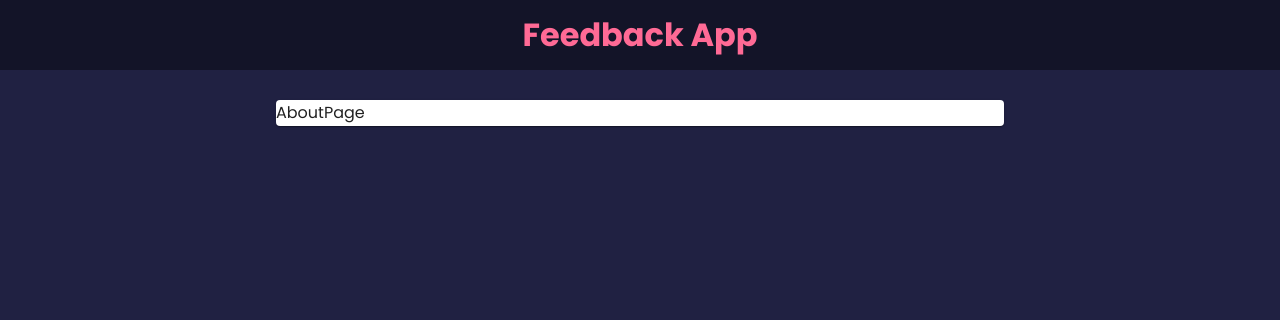
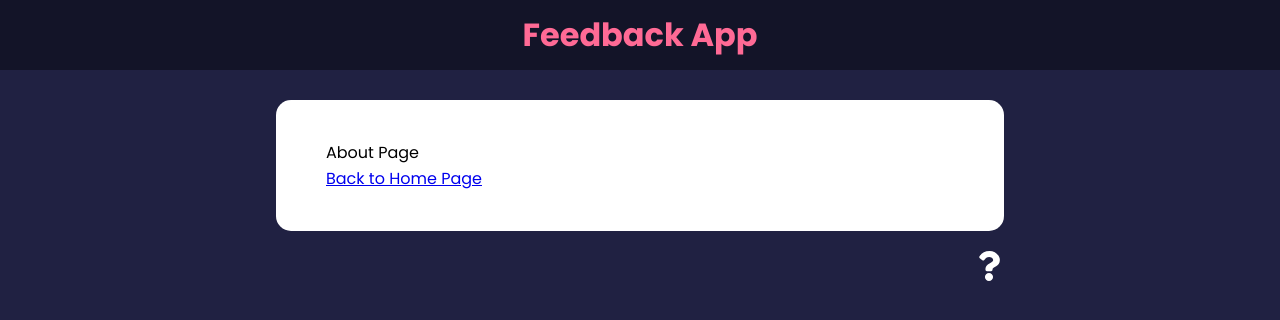
Before and after one commit to Shatakshi-Shukla-Github/Feedback-App, a React (Create React App) app: page /about in a window 1280 px wide. Shown: the top 320 px of the page. Built offline with nearby package versions, Linux system fonts and the light colour scheme.

Commit message:
Added Links

```diff
--- a/src/App.js
+++ b/src/App.js
@@ -8,6 +8,7 @@
 import {useState} from "react";
 import {v4 as uuidv4} from "uuid";
 import {BrowserRouter as Router,Route,Routes} from "react-router-dom";
+import AboutIconLink from './components/AboutIconLink';
 function App() {
   const [feedback,setFeedback]=useState(FeedbackData);
   const deleteFeedback=(id)=>{
@@ -34,6 +35,7 @@
       </Route>
       <Route path="/about" element={<AboutPage/>}/>
     </Routes>
+    <AboutIconLink/>
     </div>
     </Router>
   );
--- /dev/null
+++ b/src/components/AboutIconLink.jsx
@@ -0,0 +1,13 @@
+import { FaQuestion } from "react-icons/fa";
+import { Link } from "react-router-dom";
+function AboutIconLink() {
+  return (
+    <div className="about-link">
+      <Link to={{ pathname: "/about" }}>
+        <FaQuestion size={30} />
+      </Link>
+    </div>
+  );
+}
+
+export default AboutIconLink;
--- a/src/pages/AboutPage.jsx
+++ b/src/pages/AboutPage.jsx
@@ -1,6 +1,14 @@
-import Card from "@mui/material/Card";
+import Card from "../components/shared/Card";
+import { Link } from "react-router-dom";
 function AboutPage() {
-  return <Card>AboutPage</Card>;
+  return (
+    <Card>
+      About Page
+      <p>
+        <Link to="/">Back to Home Page</Link>
+      </p>
+    </Card>
+  );
 }
 
 export default AboutPage;
```
